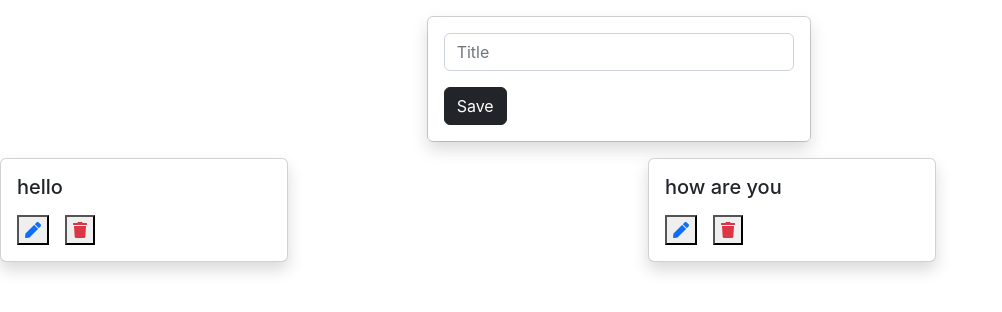
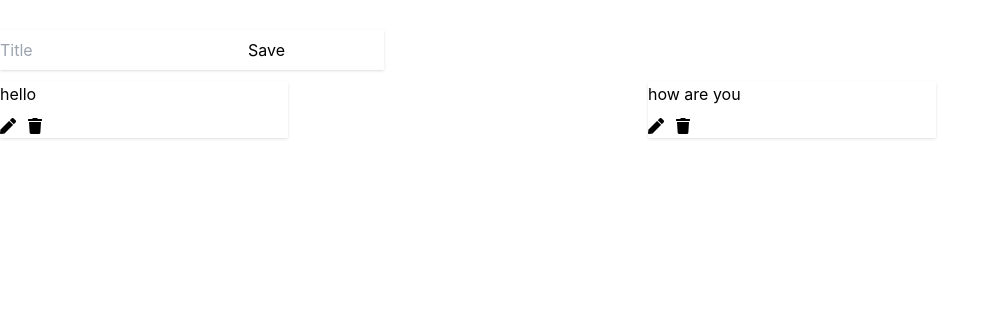
Before and after one commit to chhandanbanerjee100/React-Projects, a React (Create React App) app: page / in a window 1280 px wide. Shown: the top 312 px of the page, without its empty margins (0-1002 px from the left). Built offline with nearby package versions, Linux system fonts and the light colour scheme; data requests are answered from the project's data file.

Commit message:
Install Tailwind and Removed Bootstrap CDNs

```diff
--- a/package.json
+++ b/package.json
@@ -8,6 +8,7 @@
     "@testing-library/user-event": "^13.5.0",
     "axios": "^1.3.4",
     "json-server": "^0.17.3",
+    "prop-types": "^15.8.1",
     "react": "^18.2.0",
     "react-dom": "^18.2.0",
     "react-scripts": "5.0.1",
@@ -37,5 +38,8 @@
       "last 1 firefox version",
       "last 1 safari version"
     ]
+  },
+  "devDependencies": {
+    "tailwindcss": "^3.3.2"
   }
 }
--- a/public/index.html
+++ b/public/index.html
@@ -9,7 +9,7 @@
       name="description"
       content="Web site created using create-react-app"
     />
-    <link href="https://cdn.jsdelivr.net/npm/bootstrap@5.2.3/dist/css/bootstrap.min.css" rel="stylesheet" integrity="sha384-rbsA2VBKQhggwzxH7pPCaAqO46MgnOM80zW1RWuH61DGLwZJEdK2Kadq2F9CUG65" crossorigin="anonymous">
+    <!-- <link href="https://cdn.jsdelivr.net/npm/bootstrap@5.2.3/dist/css/bootstrap.min.css" rel="stylesheet" integrity="sha384-rbsA2VBKQhggwzxH7pPCaAqO46MgnOM80zW1RWuH61DGLwZJEdK2Kadq2F9CUG65" crossorigin="anonymous"> -->
     <link rel="apple-touch-icon" href="%PUBLIC_URL%/logo192.png" />
     <link rel="stylesheet" href="https://use.fontawesome.com/releases/v5.12.1/css/all.css" crossorigin="anonymous">
     <!--
@@ -41,6 +41,6 @@
       To begin the development, run `npm start` or `yarn start`.
       To create a production bundle, use `npm run build` or `yarn build`.
     -->
-    <script src="https://cdn.jsdelivr.net/npm/bootstrap@5.2.3/dist/js/bootstrap.bundle.min.js" integrity="sha384-kenU1KFdBIe4zVF0s0G1M5b4hcpxyD9F7jL+jjXkk+Q2h455rYXK/7HAuoJl+0I4" crossorigin="anonymous"></script>
+    <!-- <script src="https://cdn.jsdelivr.net/npm/bootstrap@5.2.3/dist/js/bootstrap.bundle.min.js" integrity="sha384-kenU1KFdBIe4zVF0s0G1M5b4hcpxyD9F7jL+jjXkk+Q2h455rYXK/7HAuoJl+0I4" crossorigin="anonymous"></script> -->
   </body>
 </html>
--- a/src/index.css
+++ b/src/index.css
@@ -1,3 +1,7 @@
+@tailwind base;
+@tailwind components;
+@tailwind utilities;
+
 body {
   margin: 0;
   font-family: -apple-system, BlinkMacSystemFont, 'Segoe UI', 'Roboto', 'Oxygen',
--- /dev/null
+++ b/tailwind.config.js
@@ -0,0 +1,10 @@
+/** @type {import('tailwindcss').Config} */
+module.exports = {
+  content: [
+    "./src/**/*.{js,jsx,ts,tsx}",
+  ],
+  theme: {
+    extend: {},
+  },
+  plugins: [],
+}
```
Also changed, not shown: 1 other file (tests, documents, lock files or other folders).
